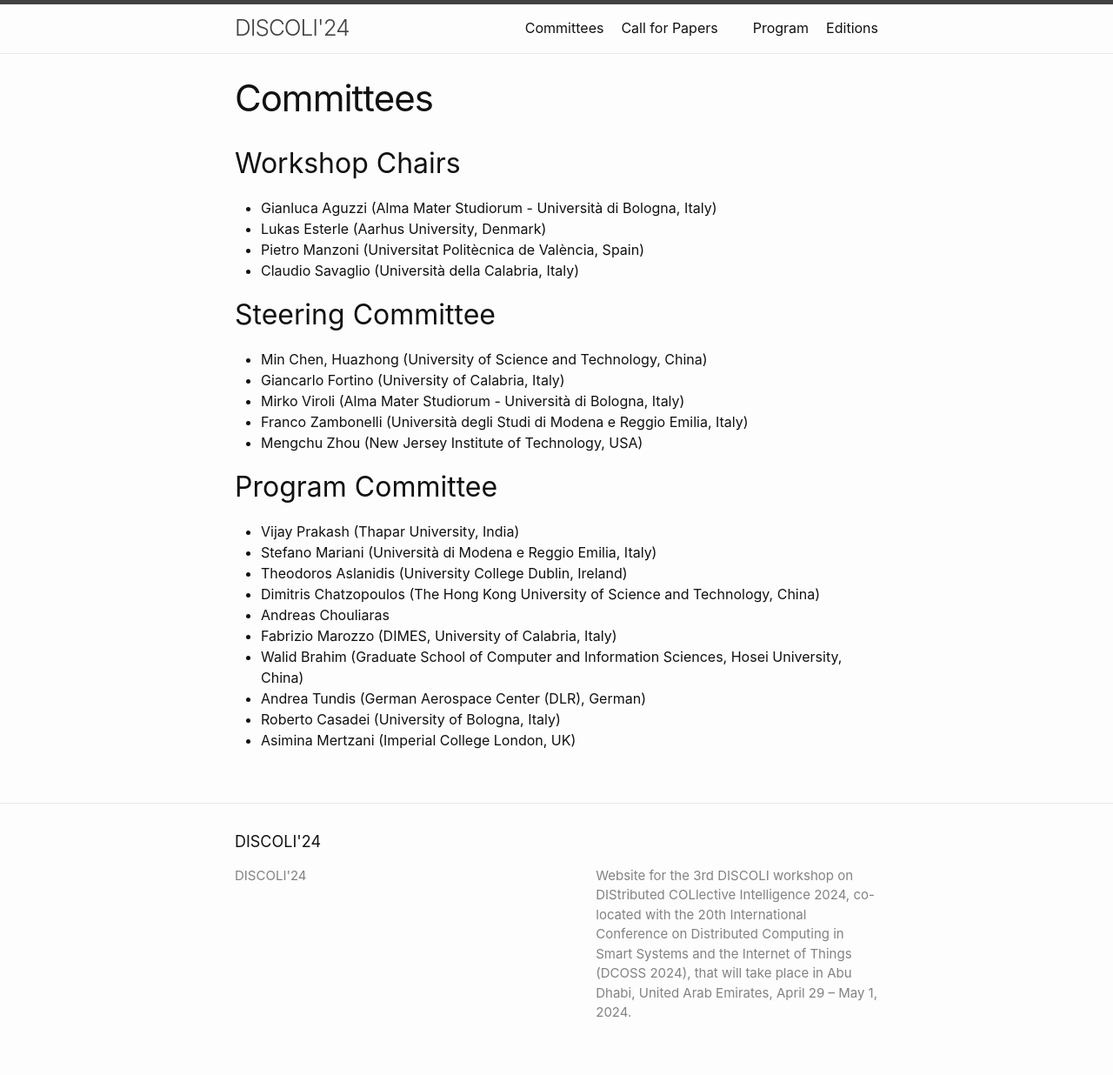
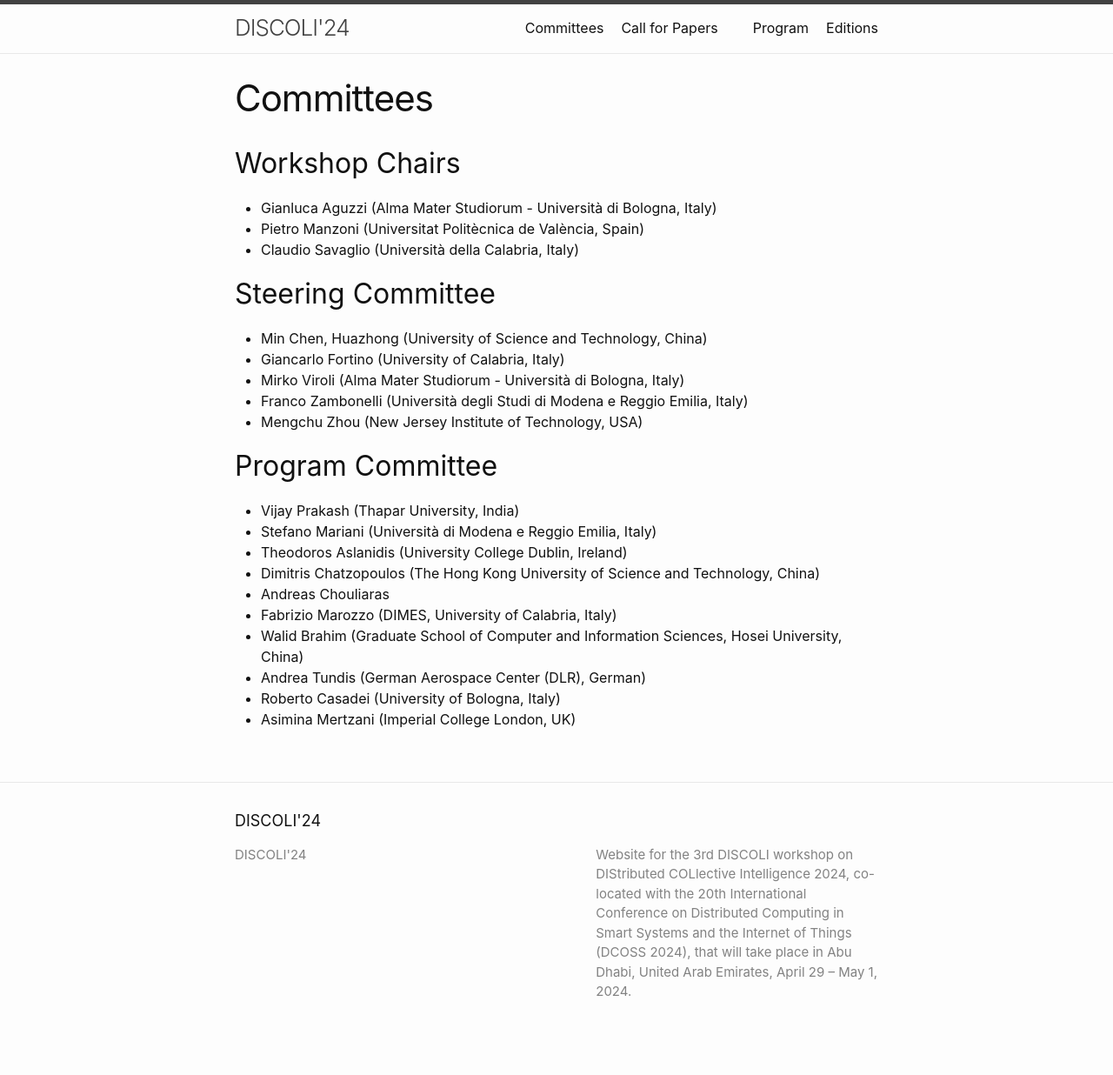
Before and after one commit to discoli-workshop/2026, a Jekyll site: the page built from committees.md, in a window 1280 px wide. Shown: the whole page at 87% size. Built offline with Jekyll 4.4.1, drawn with Linux system fonts in a browser that asks for light colours; after the commit the page ends 1212 px from its top, so only the background shows below that.

Commit message:
remove lukas

```diff
--- a/committees.md
+++ b/committees.md
@@ -7,7 +7,6 @@ permalink: /committees/
 ## Workshop Chairs
 
 - Gianluca Aguzzi (Alma Mater Studiorum - Università di Bologna, Italy)
-- Lukas Esterle (Aarhus University, Denmark)
 - Pietro Manzoni (Universitat Politècnica de València, Spain)
 - Claudio Savaglio (Università della Calabria, Italy)
 
```
